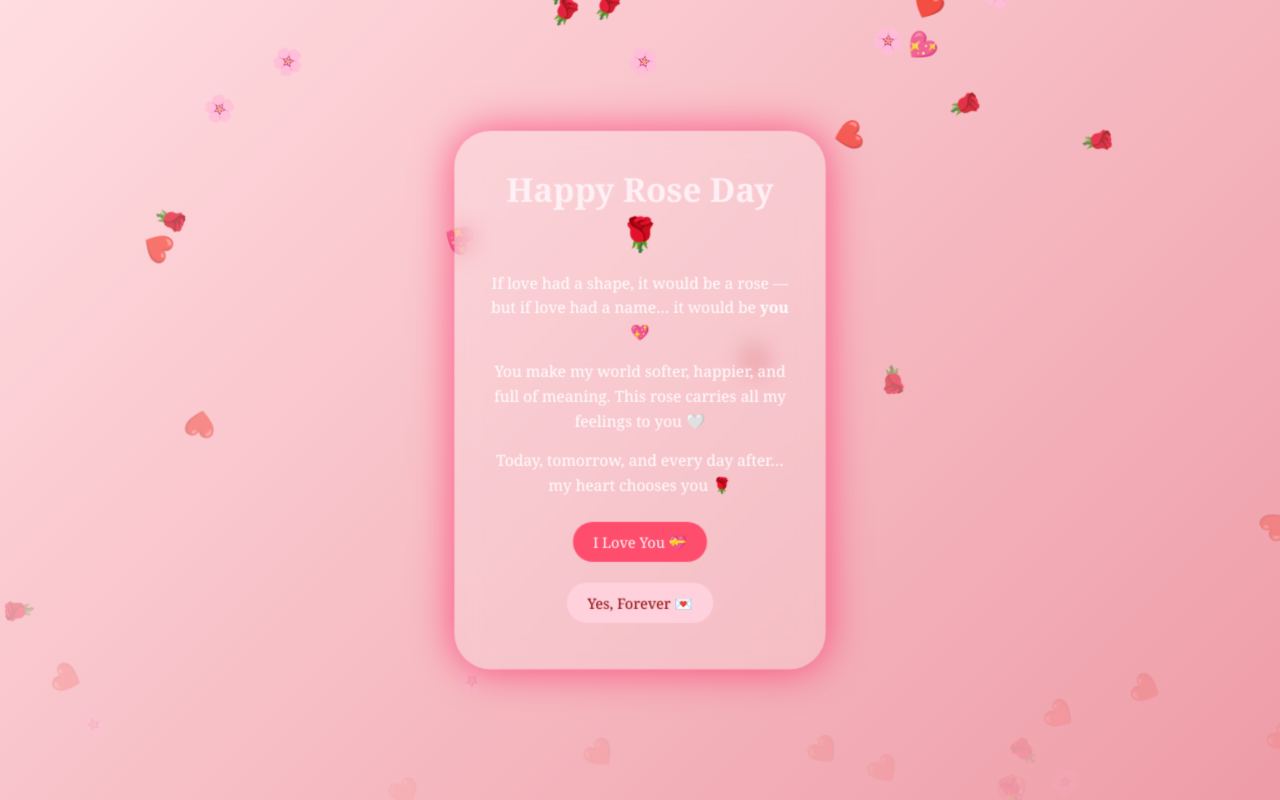
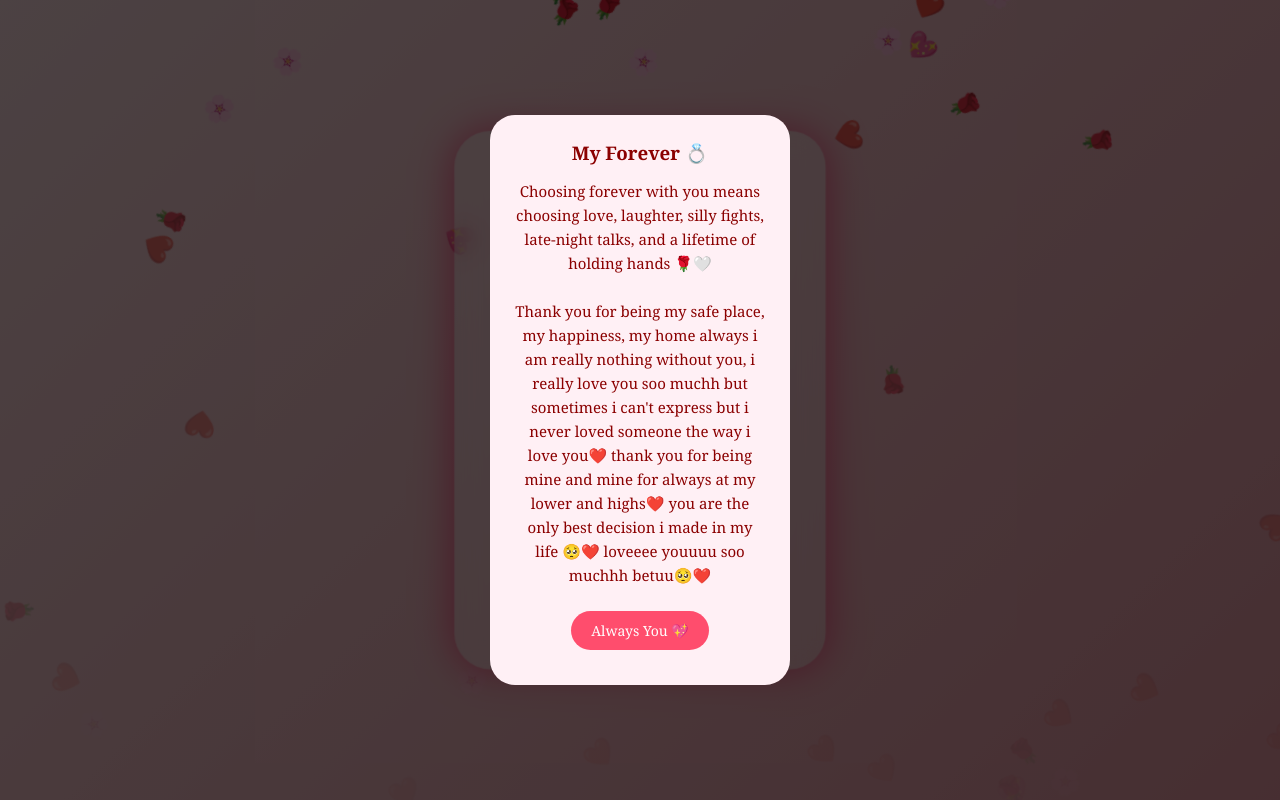
Before and after one commit to yourpragya/Rosedayy, a plain HTML site: page index.html in a window 1280 px wide. Both pictures are taken after a click on the button "Yes, Forever 💌". Drawn offline with Linux system fonts and the light colour scheme.

Commit message:
Add forever popup and update button functionality

```diff
--- a/index.html
+++ b/index.html
@@ -163,7 +163,7 @@ for (let i = 0; i < 45; i++) {
     </p>
 
     <button class="yes" onclick="openPopup()">I Love You 💝</button>
-    <button class="forever">Yes, Forever 💌</button>
+    <button class="forever" onclick="openForever()">Yes, Forever 💌</button>q
   </div>
 </div>
 
@@ -173,12 +173,28 @@ for (let i = 0; i < 45; i++) {
     <h3>Always & Forever 💞</h3>
     <p>
       No matter where life takes us,
-      my heart will always find its way back to you 🌹
+      my heart will always find its way back to you betuu🌹
     </p>
     <button class="yes" onclick="closePopup()">Close 💖</button>
   </div>
 </div>
-
+<div class="popup" id="foreverPopup">
+  <div class="popup-box">
+    <h3>My Forever 💍</h3>
+    <p>
+      Choosing forever with you means choosing love,
+      laughter, silly fights, late-night talks,
+      and a lifetime of holding hands 🌹🤍<br><br>
+      Thank you for being my safe place,
+      my happiness, my home always i am really nothing without you,
+      i really love you soo muchh but sometimes i can't express but i never loved someone the way i love you❤️
+      thank you for being mine and mine for always at my lower and highs❤️
+      you are the only best decision i made in my life 🥺❤️
+      loveeee youuuu soo muchhh betuu🥺❤️
+    </p>
+    <button class="yes" onclick="closeForever()">Always You 💖</button>
+  </div>
+</div>
 <script>
 function openPopup() {
   document.getElementById("popup").style.display = "flex";
@@ -187,6 +203,14 @@ function closePopup() {
   document.getElementById("popup").style.display = "none";
 }
 </script>
+<script>
+function openForever() {
+  document.getElementById("foreverPopup").style.display = "flex";
+}
+function closeForever() {
+  document.getElementById("foreverPopup").style.display = "none";
+}
+</script>
 
 </body>
 </html>
```
